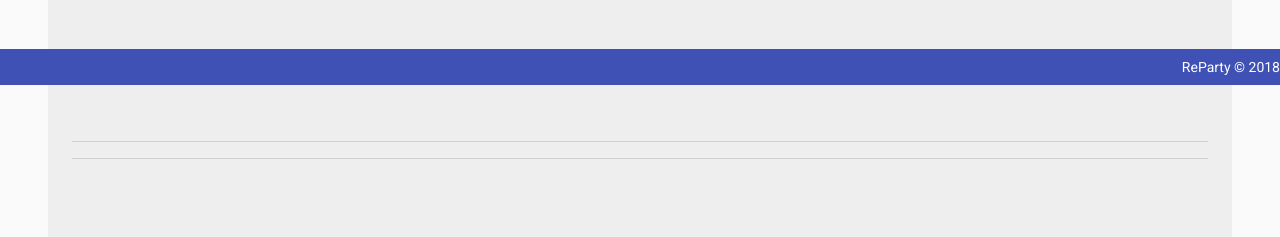
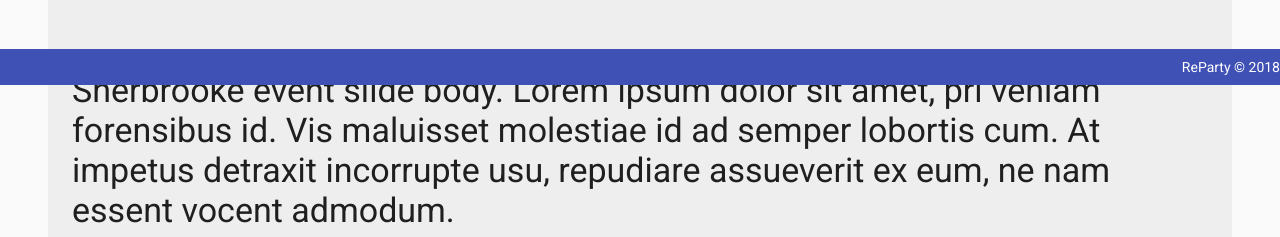
Before and after one commit to 371team4/371Team4, a Vue app: page /slide in a window 1280 px wide. Shown: the part 715-952 px from the top of the page. Built offline with nearby package versions, Linux system fonts and the light colour scheme.

Commit message:
Add compute interval function

```diff
--- a/src/components/Templates/DefaultSlideTemplate.vue
+++ b/src/components/Templates/DefaultSlideTemplate.vue
@@ -66,7 +66,7 @@
           <v-layout align-center>
             <v-flex>
               <v-divider class="my-3"/>
-              <h3 class="display-1"> {{ eventBody }} </h3>
+              <h3 class="display-1"> {{ slideView.eventBody.content }} </h3>
               <v-divider class="my-3"/>
               <!-- <span class="display-1"> {{ eventBody }} </span> -->
             </v-flex>
@@ -101,7 +101,7 @@ export default {
           fontWeight: ' '
         },
         eventBody: {
-          content: 'Sherbrooke event slide body. Lorem ipsum dolor sit amet, pri veniam forensibus id. Vis maluisset molestiae id ad semper lobortis cum. At impetus detraxit incorrupte usu, repudiare assueverit ex eum, ne nam essent vocent admodum .',
+          content: 'Sherbrooke event slide body. Lorem ipsum dolor sit amet, pri veniam forensibus id. Vis maluisset molestiae id ad semper lobortis cum. At impetus detraxit incorrupte usu, repudiare assueverit ex eum, ne nam essent vocent admodum.',
           fontColor: ' ',
           fontSize: ' ',
           fontStyle: ' ',
@@ -130,6 +130,16 @@ export default {
         }
       })
     }
+  },
+  computed: {
+    carouselInterval () {
+      if (this.slideView && this.slideView.items && this.slideView.items.length > 0 &&
+      this.slideView.overview.timeout) {
+        return ((this.slideView.overview.timeout * 1000) / this.slideView.items.length)
+      }
+      /* cannot return 0, Vuetify recognizes 0 as 0 time for carousel */
+      return 1000
+    }
   }
 }
 
```
